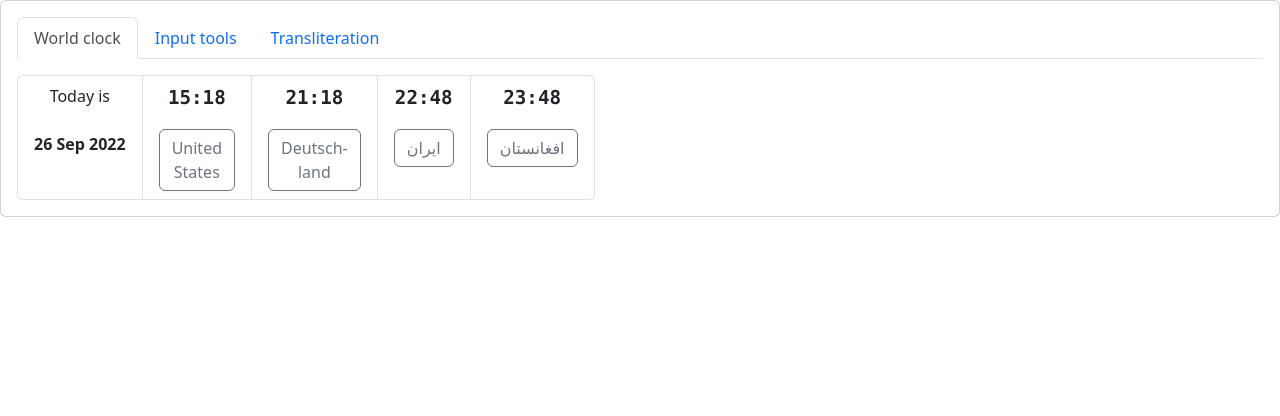
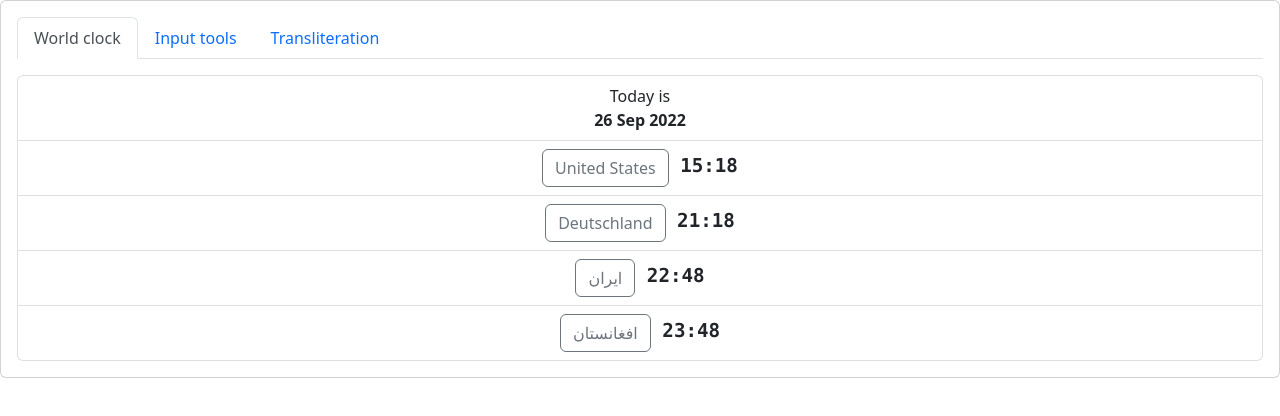
Before and after one commit to husaft/Mashhad, a Vue app in the folder mashhad-app/: page / in a window 1280 px wide. Both pictures are taken after a click on the tab "World clock". Shown: the top 416 px of the page. Built offline with nearby package versions, Linux system fonts and the light colour scheme.

Commit message:
Changed clock layout

```diff
--- a/mashhad-app/src/App.vue
+++ b/mashhad-app/src/App.vue
@@ -3,19 +3,19 @@
     <b-card>
         <b-tabs content-class="mt-3">
             <b-tab title="World clock">
-                <b-list-group horizontal>
+                <b-list-group>
                     <b-list-group-item>
                         <center>
-                            Today is<br/><br/>
+                            Today is <br/>
                             <span class="date">{{ dates[1].date }}</span>
                         </center>
                     </b-list-group-item>
-                    <b-list-group-item :key="item.place[0]" v-for="item in dates">
+                    <b-list-group-item :key="item.place" v-for="item in dates">
                         <center>
-                            <p class="time">{{ item.time }}</p>
                             <b-button variant="outline-secondary">
-                                {{ item.place[0] }}<br/>{{ item.place[1] }}
+                                {{ item.place }}
                             </b-button>
+                            <span class="time">{{ item.time }}</span>
                         </center>
                     </b-list-group-item>
                 </b-list-group>
@@ -131,10 +131,10 @@ export default class App extends Vue {
 
     private static getTimeZones() {
         const data = [
-            { place: ["United","States"], zone: "America/New_York" },
-            { place: ["Deutsch-","land"], zone: "Europe/Berlin" },
-            { place: ["ایران"],           zone: "Asia/Tehran" },
-            { place: ["افغانستان"],       zone: "Asia/Kabul" }
+            { place: "United States",   zone: "America/New_York" },
+            { place: "Deutschland",     zone: "Europe/Berlin" },
+            { place: "ایران",           zone: "Asia/Tehran" },
+            { place: "افغانستان",       zone: "Asia/Kabul" }
         ];
         return data;
     }
@@ -148,7 +148,7 @@ export default class App extends Vue {
         return opt;
     }
 
-    private static getDate(zone: string, place: string[]) {
+    private static getDate(zone: string, place: string) {
         const opt = App.getTimeOpts(zone);
         const now = new Date();
         const txt = now.toLocaleString('en', opt);
```
